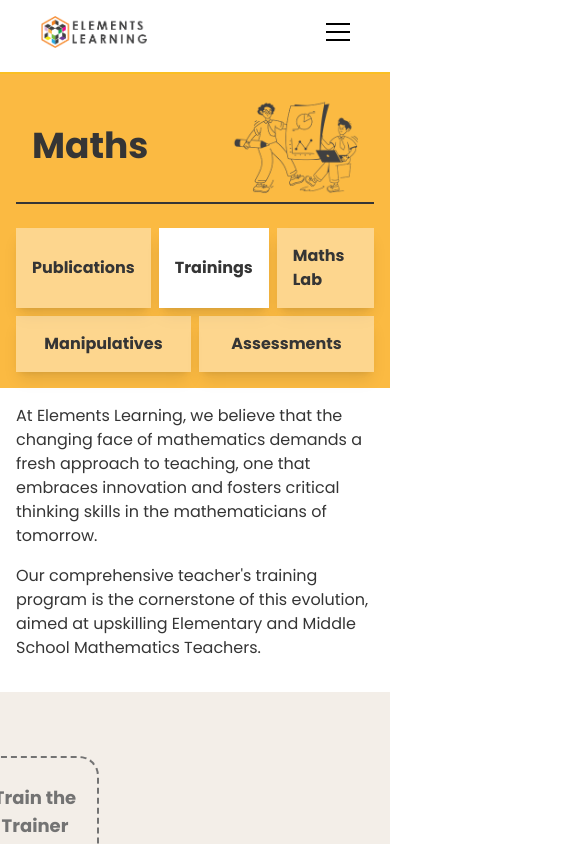
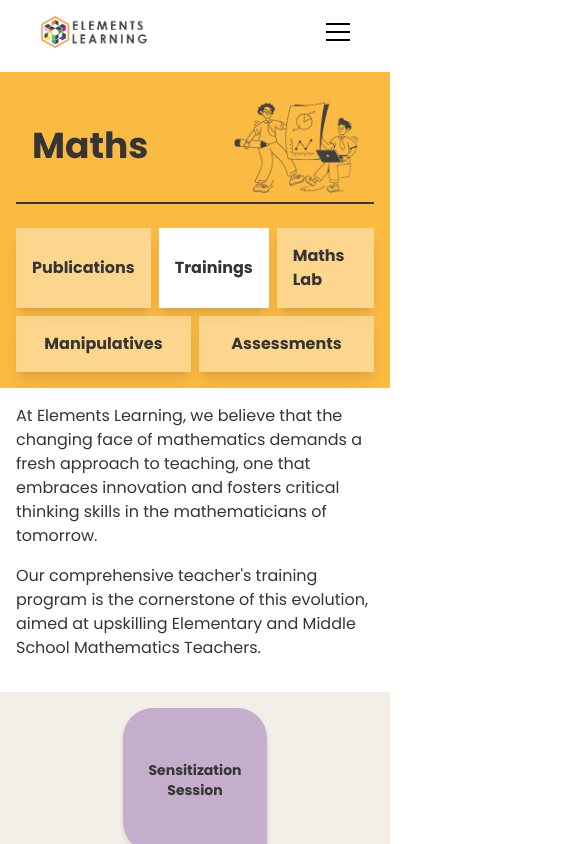
Before and after one commit to TahaShah141/elements-learning, a React (Vite) app: page /services/maths in a window 390 px wide. Both pictures are taken after a click on the element "Trainings". Shown: the top 844 px of the page, 585 px wide, since content can reach past the window. Built offline with nearby package versions, Linux system fonts and the light colour scheme.

Commit message:
make trainings flowchart responsive

```diff
--- a/src/Pages/WhatWeOfferPage/Sections/MathSection/TrainingsContent.jsx
+++ b/src/Pages/WhatWeOfferPage/Sections/MathSection/TrainingsContent.jsx
@@ -1,4 +1,5 @@
 import { FadeIn } from "@/components/FadeIn"
+import { SlidingDiv } from "@/components/SlidingDiv"
 import { MultiCarousel } from "@/components/custom/MultiCarousel"
 
 const events = [
@@ -103,37 +104,37 @@ const flowchartSteps = [
 
 const FlowChart = () => {
   return (
-    <div className="w-full flex justify-center gap-2 h-[80vh]">
+    <div className="w-full flex flex-col md:flex-row justify-center sm:gap-2 md:h-[80vh]">
       {flowchartSteps.map(({name, color, corner, optionals}, i) =>
         <>
-          <div className="flex flex-col justify-center">
+          <SlidingDiv direction={"top"} delay={i*0.3} className="flex md:flex-col justify-center">
             {optionals &&
-            <div className="flex-1 w-full flex flex-col items-center">
-              <div className={`flex flex-col p-4 w-32 h-1/2 justify-center items-center text-center rounded-[20px] rounded-${optionals[0].corner}-none border-2 border-dashed border-neutral-500 text-neutral-500`}>
-                <p className="font-bold text-lg">{optionals[0].name}</p>
+            <div className="flex-1 md:h-full flex md:flex-col items-center">
+              <div className={`flex p-2 w-20 sm:p-4 sm:w-28 md:w-32 md:h-1/2 justify-center items-center text-center rounded-[20px] rounded-${optionals[0].corner}-none border-2 border-dashed border-neutral-500 text-neutral-500`}>
+                <p className="font-bold text-xs sm:text-sm md:text-lg">{optionals[0].name}</p>
               </div>
-              <div className="flex-1 flex flex-col justify-around">
-                {Array.from({length: 10}).map((_, i) => <div className="size-1 bg-neutral-600 rounded-full" />)}
+              <div className="flex-1 flex md:flex-col justify-around">
+                {Array.from({length: 10}).map((_, i) => <div className="size-0.5 sm:size-1 bg-neutral-600 rounded-full" />)}
               </div>
             </div>}
-            <div className={`flex flex-col p-8 w-64 h-1/3 justify-center items-center text-center rounded-[30px] rounded-${corner}-none drop-shadow-md`}
+            <div className={`flex p-2 size-36 sm:p-4 sm:w-40 xl:p-8 xl:w-64 md:h-1/4 lg:h-1/3 lg:p-6 lg:w-48 justify-center items-center text-center rounded-[30px] rounded-${corner}-none drop-shadow-md`}
             style={{backgroundColor: color}}>
-              <p className="font-bold text-2xl">{name}</p>
+              <p className="font-bold text-sm sm:text-base md:text-xl xl:text-2xl">{name}</p>
             </div>
             {optionals &&
-            <div className="flex-1 w-full flex flex-col items-center">
-              <div className="flex-1 flex flex-col justify-around">
-                {Array.from({length: 10}).map((_, i) => <div className="size-1 bg-neutral-600 rounded-full" />)}
+            <div className="flex-1 w-full flex md:flex-col items-center">
+              <div className="flex-1 flex md:flex-col justify-around">
+                {Array.from({length: 10}).map((_, i) => <div className="size-0.5 sm:size-1 bg-neutral-600 rounded-full" />)}
               </div>
-              <div className={`flex flex-col p-4 w-32 h-1/2 justify-center items-center text-center rounded-[20px] rounded-${optionals[1].corner}-none border-2 border-dashed border-neutral-500 text-neutral-500`}>
-                <p className="font-bold text-lg">{optionals[1].name}</p>
+              <div className={`flex p-2 w-20 sm:p-4 sm:w-28 md:w-32 md:h-1/2 justify-center items-center text-center rounded-[20px] rounded-${optionals[1].corner}-none border-2 border-dashed border-neutral-500 text-neutral-500`}>
+                <p className="font-bold text-xs sm:text-sm md:text-lg">{optionals[1].name}</p>
               </div>
             </div>}
-          </div>
+          </SlidingDiv>
           {i !== flowchartSteps.length - 1 &&
-          <div className="flex-1 flex items-center justify-around">
-            {Array.from({length: 8}).map((_, i) => <div className="size-1.5 bg-black rounded-full" />)}
-          </div>
+          <SlidingDiv direction={"left"} delay={i*0.3 + 0.1} className="flex-1 flex flex-col gap-1 md:flex-row items-center justify-around">
+            {Array.from({length: 6}).map((_, i) => <div className="size-1 xl:size-1.5 bg-black rounded-full" />)}
+          </SlidingDiv>
           }
         </>
       )}
@@ -149,7 +150,7 @@ export const TrainingsContent = () => {
           <p>At Elements Learning, we believe that the changing face of mathematics demands a fresh approach to teaching, one that embraces innovation and fosters critical thinking skills in the mathematicians of tomorrow.</p>
           <p>Our comprehensive teacher's training program is the cornerstone of this evolution, aimed at upskilling Elementary and Middle School Mathematics Teachers.</p>
         </div>
-        <section className="p-16 sm:p-8 lg:p-12 bg-[#F3EEE8]">
+        <section className="p-4 sm:p-8 lg:p-12 bg-[#F3EEE8]">
           <FlowChart />
         </section>
         <div className="flex flex-col gap-4 text-base md:text-lg xl:text-xl p-4 xs:p-8 sm:p-12 lg:p-16 xl:p-20 xl:px-32">
```
